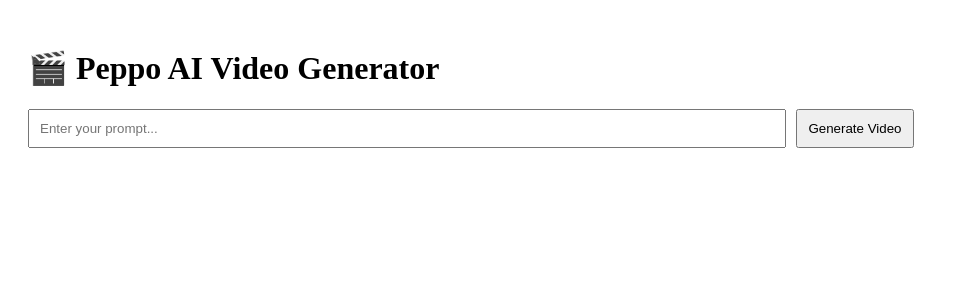
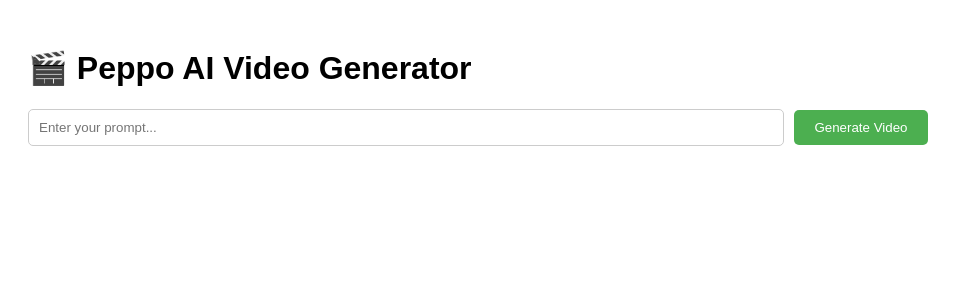
Before and after one commit to Satyam0775/peppo-ai-video, a React (Vite) app in the folder frontend/: page / in a window 1280 px wide. Shown: the top 300 px of the page, without its empty margins (0-963 px from the left). Built offline with nearby package versions, Linux system fonts and the light colour scheme.

Commit message:
Update App.jsx

```diff
--- a/frontend/src/App.jsx
+++ b/frontend/src/App.jsx
@@ -4,37 +4,67 @@
 function App() {
   const [prompt, setPrompt] = useState("");
   const [videoUrl, setVideoUrl] = useState("");
+  const [loading, setLoading] = useState(false);
 
   const handleGenerate = async () => {
+    if (!prompt) return alert("Please enter a prompt!");
+
     const formData = new FormData();
     formData.append("prompt", prompt);
 
     try {
-      const res = await axios.post("http://localhost:8000/generate", formData);
+      setLoading(true);
+      // ✅ Use backend URL from env (VITE_API_URL)
+      const API_URL = import.meta.env.VITE_API_URL;
+      const res = await axios.post(`${API_URL}/generate`, formData);
       setVideoUrl(res.data.video_url);
     } catch (err) {
       console.error("Error generating video:", err);
+      alert("Error generating video. Check backend logs.");
+    } finally {
+      setLoading(false);
     }
   };
 
   return (
-    <div style={{ padding: 20 }}>
+    <div style={{ padding: 20, fontFamily: "sans-serif" }}>
       <h1>🎬 Peppo AI Video Generator</h1>
       <input
         type="text"
         placeholder="Enter your prompt..."
         value={prompt}
         onChange={(e) => setPrompt(e.target.value)}
-        style={{ padding: 10, width: "60%" }}
+        style={{
+          padding: 10,
+          width: "60%",
+          borderRadius: 5,
+          border: "1px solid #ccc",
+        }}
       />
-      <button onClick={handleGenerate} style={{ marginLeft: 10, padding: 10 }}>
-        Generate Video
+      <button
+        onClick={handleGenerate}
+        style={{
+          marginLeft: 10,
+          padding: "10px 20px",
+          borderRadius: 5,
+          border: "none",
+          background: "#4CAF50",
+          color: "white",
+          cursor: "pointer",
+        }}
+      >
+        {loading ? "Generating..." : "Generate Video"}
       </button>
 
       {videoUrl && (
         <div style={{ marginTop: 20 }}>
           <h3>Generated Video:</h3>
-          <video src={videoUrl} controls width="480"></video>
+          <video
+            src={videoUrl}
+            controls
+            width="480"
+            style={{ border: "1px solid #ddd", borderRadius: 8 }}
+          ></video>
         </div>
       )}
     </div>
```
